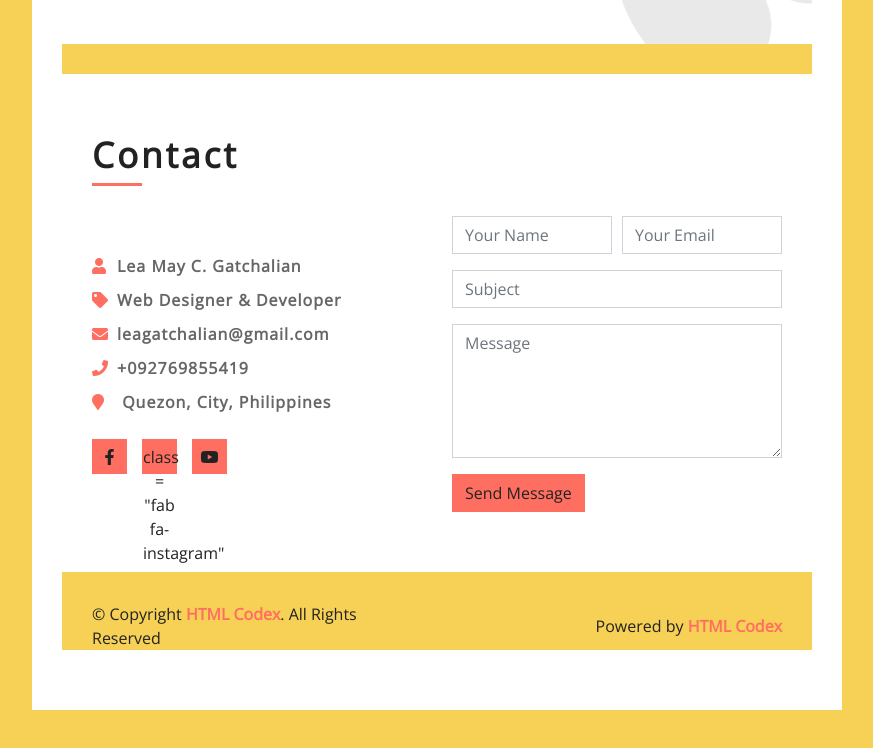
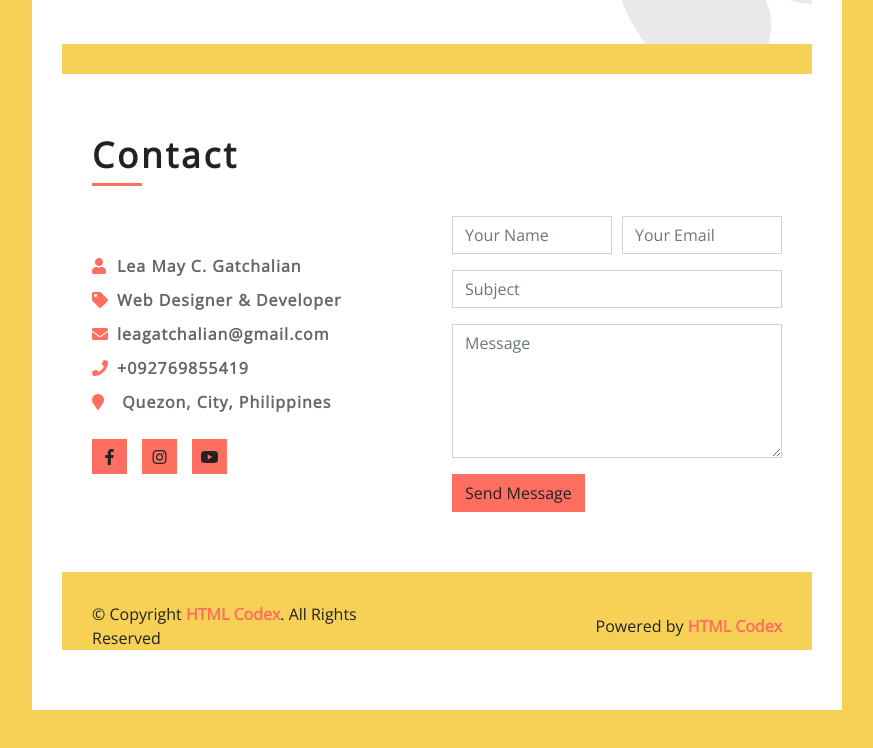
Before and after one commit to LeaMayGatchalian/LeaMayGatchalian.github.io, a plain HTML site: page index.html in a window 1280 px wide. Shown: the part 3427-4175 px from the top of the page, without its empty margins (368-1241 px from the left). Drawn offline with nearby package versions, Linux system fonts and the light colour scheme.

Commit message:
Update index.html

```diff
--- a/index.html
+++ b/index.html
@@ -439,7 +439,7 @@ Electrical (For 6 Months)</p>
                                     <div class="social">
 
                                         <a class="btn" href="https://www.facebook.com/LeaMayGatchalian"><i class="fab fa-facebook-f"></i></a>
-                                        <a class="btn" href=" https://www.instagram.com/lea_gatchalian?igsh=cTRtNzR2MmtvZnFj ">class = "fab fa-instagram" ></i></a>
+                                        <a class="btn" href=" https://www.instagram.com/lea_gatchalian?igsh=cTRtNzR2MmtvZnFj"><i class="fab fa-instagram"></i></a>
                                         <a class="btn" href="https://www.youtube.com/@gatchalianleamay8782"><i class="fab fa-youtube"></i></a>
                                     </div>
                                 </div>
```
